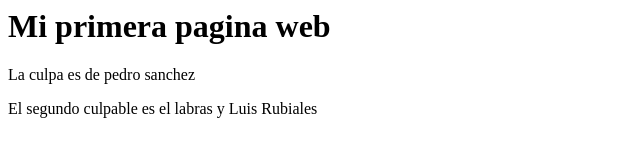
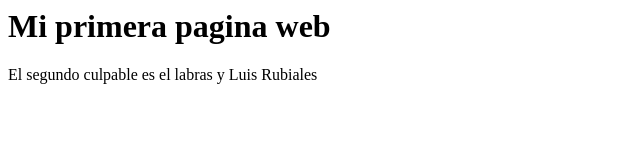
Before and after one commit to daviidgijoon/sexo-anal, a plain HTML site: page index.html in a window 1280 px wide. Shown: the whole page, without its empty margins (0-640 px from the left). Drawn offline with Linux system fonts and the light colour scheme.

Commit message:
borrado parrafo

```diff
--- a/index.html
+++ b/index.html
@@ -5,7 +5,6 @@
 
     <body>
         <h1> Mi primera pagina web</h1>
-        <p>La culpa es de pedro sanchez</p>
         <p>El segundo culpable es el labras y Luis Rubiales</p>
     </body>
  </html>
```
